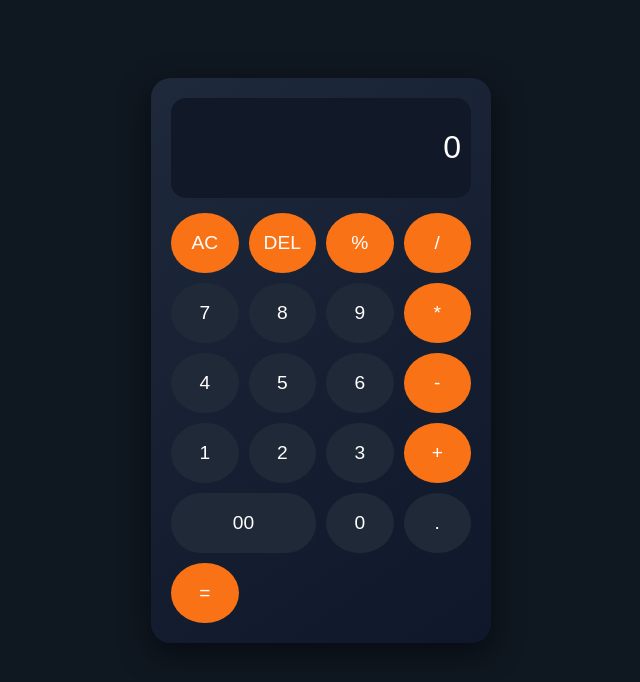
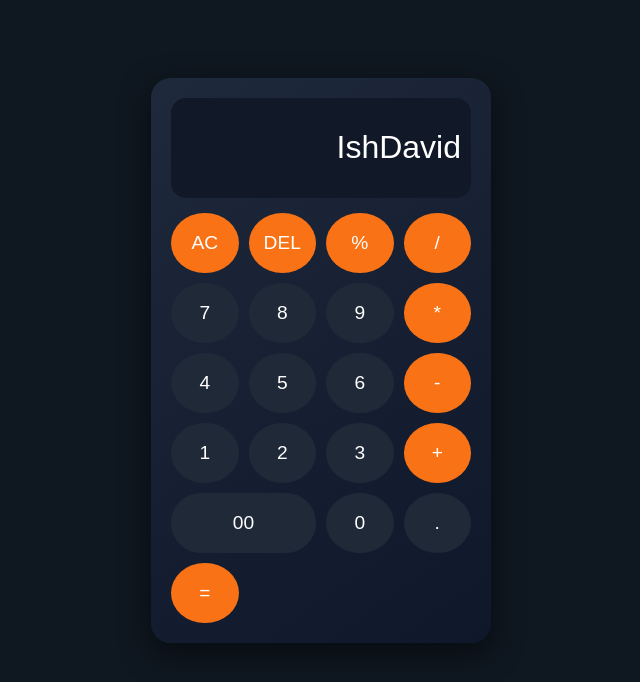
Before and after one commit to ishimwedavid232-cyber/calcul, a plain HTML site: page index.html in a window 1280 px wide. Shown: the whole page, without its empty margins (319-959 px from the left). Drawn offline with Linux system fonts and the light colour scheme.

Commit message:
Update index.html

```diff
--- a/index.html
+++ b/index.html
@@ -79,7 +79,7 @@
 <body>
 
 <div class="calculator">
-    <div class="display" id="display">0</div>
+    <div class="display" id="display">IshDavid</div>
 
     <div class="buttons">
         <button class="btn-orange" onclick="clearDisplay()">AC</button>
```
